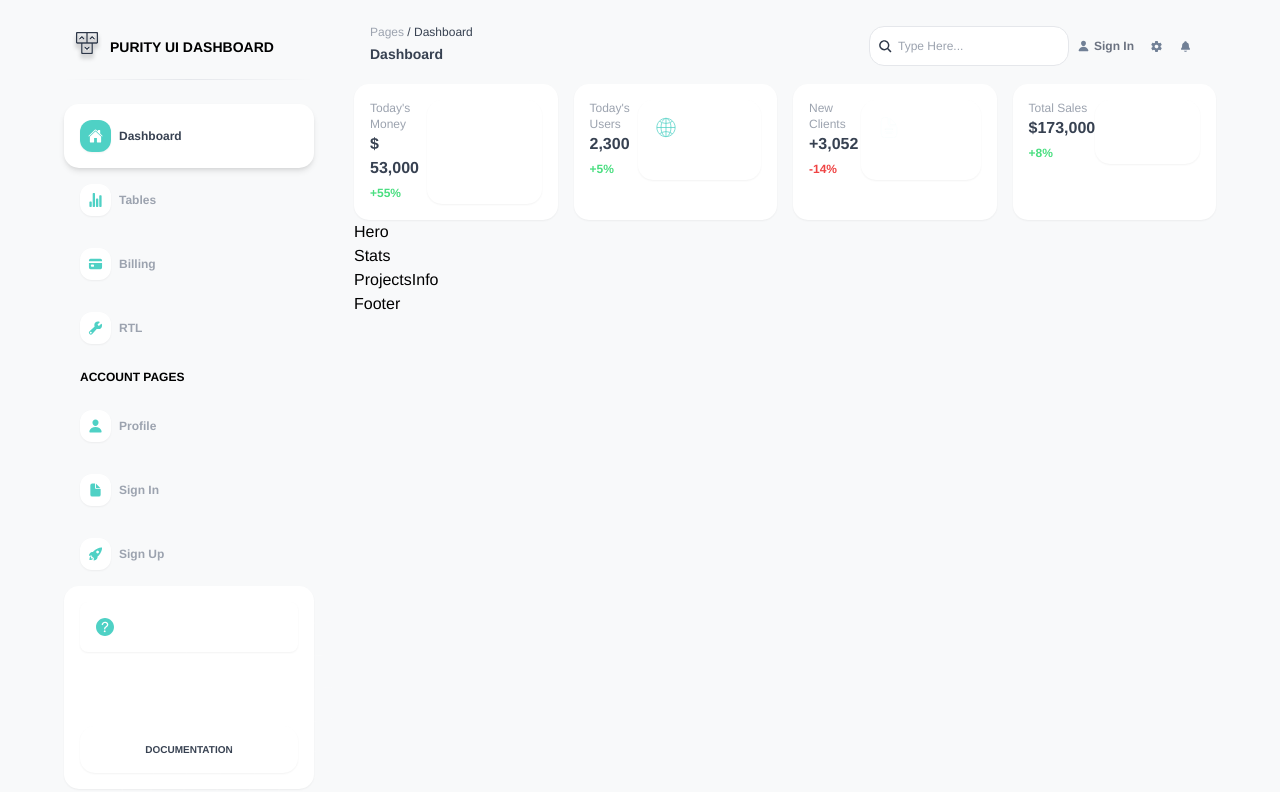
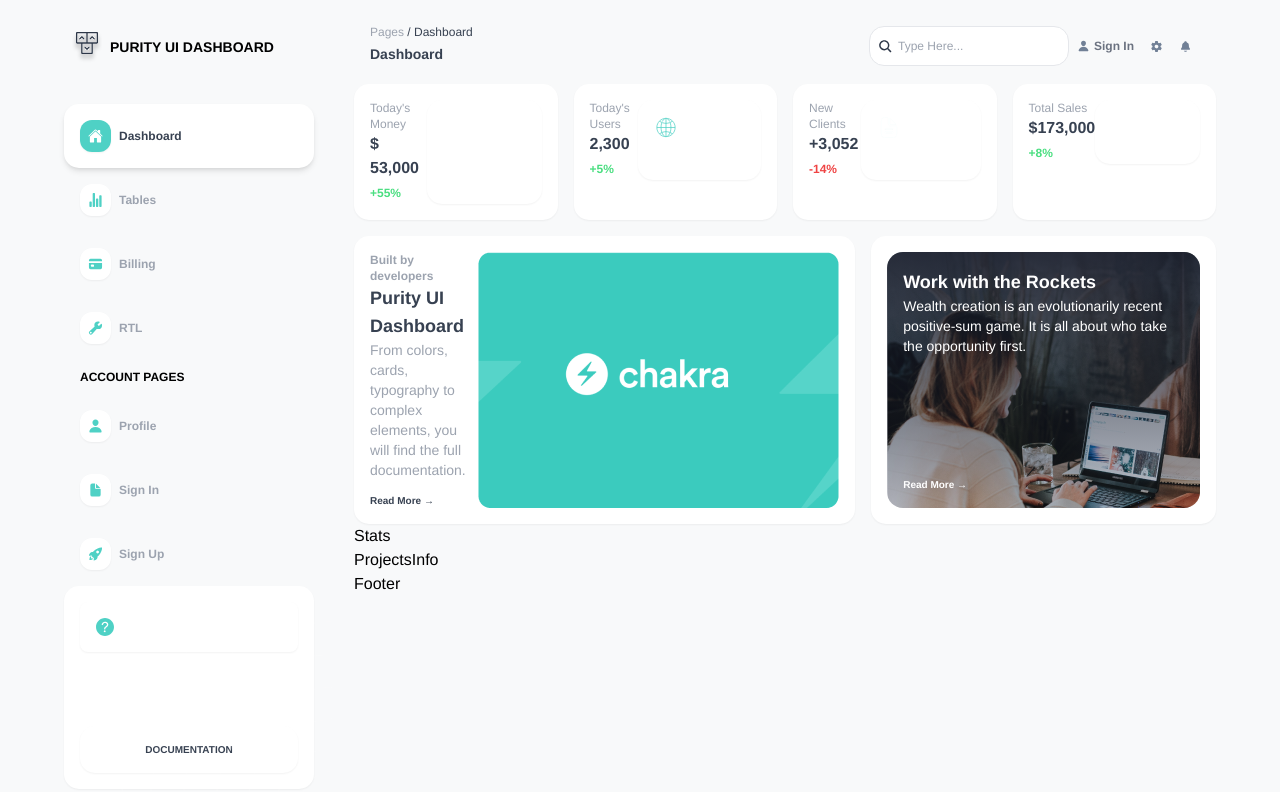
Before and after one commit to arrlancore/duck-flying-tp-project, a Next.js app: page / in a window 1280 px wide. Shown: the top 792 px of the page. Built offline with nearby package versions, Linux system fonts and the light colour scheme.

Commit message:
add hero

```diff
--- a/components/Hero.tsx
+++ b/components/Hero.tsx
@@ -1,7 +1,58 @@
+import Image from "next/image";
 import React from "react";
+import { chakra } from "../src/assets/images";
+import Box from "./Box";
 
 const Hero = () => {
-  return <div>Hero</div>;
+  return (
+    <div
+      className="flex space-y-4 sm:space-y-0 space-x-0
+      sm:space-x-4 pt-4 flex-col sm:flex-row"
+    >
+      <Box className="flex-[3] flex justify-between w-full flex-col md:flex-row">
+        <div className="flex flex-col justify-between">
+          <div className="pr-2">
+            <div className="text-xs font-bold text-gray-400">
+              Built by developers
+            </div>
+            <div className="text-lg font-bold text-gray-700">
+              Purity UI Dashboard
+            </div>
+            <p className="text-sm font-normal text-gray-400">
+              From colors, cards, typography to complex elements, you will find
+              the full documentation.
+            </p>
+          </div>
+          <div
+            className="text-[10px] font-bold
+             text-gray-700 cursor-pointer"
+          >{`Read More  →`}</div>
+        </div>
+        <Image className="mt-4 md:mt-0" alt="hero-img" {...chakra} />
+      </Box>
+      <Box className="flex-[2] w-full relative overflow-hidden">
+        <div className={`box-border bg-hero-1 w-full h-full rounded-2xl`}>
+          <div className={`w-full h-full p-4 rounded-2xl bg-hero-gradient`}>
+            <div className="flex flex-col justify-between h-full">
+              <div className="pr-2">
+                <div className="text-lg font-bold text-white">
+                  Work with the Rockets
+                </div>
+                <p className="text-sm font-normal text-white">
+                  Wealth creation is an evolutionarily recent positive-sum game.
+                  It is all about who take the opportunity first.
+                </p>
+              </div>
+              <div
+                className="text-[10px] font-bold
+             text-white cursor-pointer"
+              >{`Read More  →`}</div>
+            </div>
+          </div>
+        </div>
+      </Box>
+    </div>
+  );
 };
 
 export default Hero;
--- a/pages/index.tsx
+++ b/pages/index.tsx
@@ -32,8 +32,8 @@ export default function Home() {
             >
               {/* MainContent */}
               <Header />
-              <Summary></Summary>
-              <Hero></Hero>
+              <Summary />
+              <Hero />
               <Stats></Stats>
               <ProjectsInfo></ProjectsInfo>
               <Footer></Footer>
--- a/styles/globals.css
+++ b/styles/globals.css
@@ -40,3 +40,7 @@
     #11101d 91.61%
   );
 }
+
+.bg-hero-gradient {
+  background: linear-gradient(360deg, rgba(49, 56, 96, 0.16) 0%, rgba(21, 25, 40, 0.88) 100%);
+}
--- a/tailwind.config.js
+++ b/tailwind.config.js
@@ -24,6 +24,9 @@ module.exports = {
       lg: "1200px",
       xl: "1700px",
     },
+    backgroundImage: {
+      "hero-1": "url('/image-background-1.png')",
+    },
   },
   plugins: [],
   mode: "jit",
```
Also changed, not shown: public/image-background-1.png (added).
